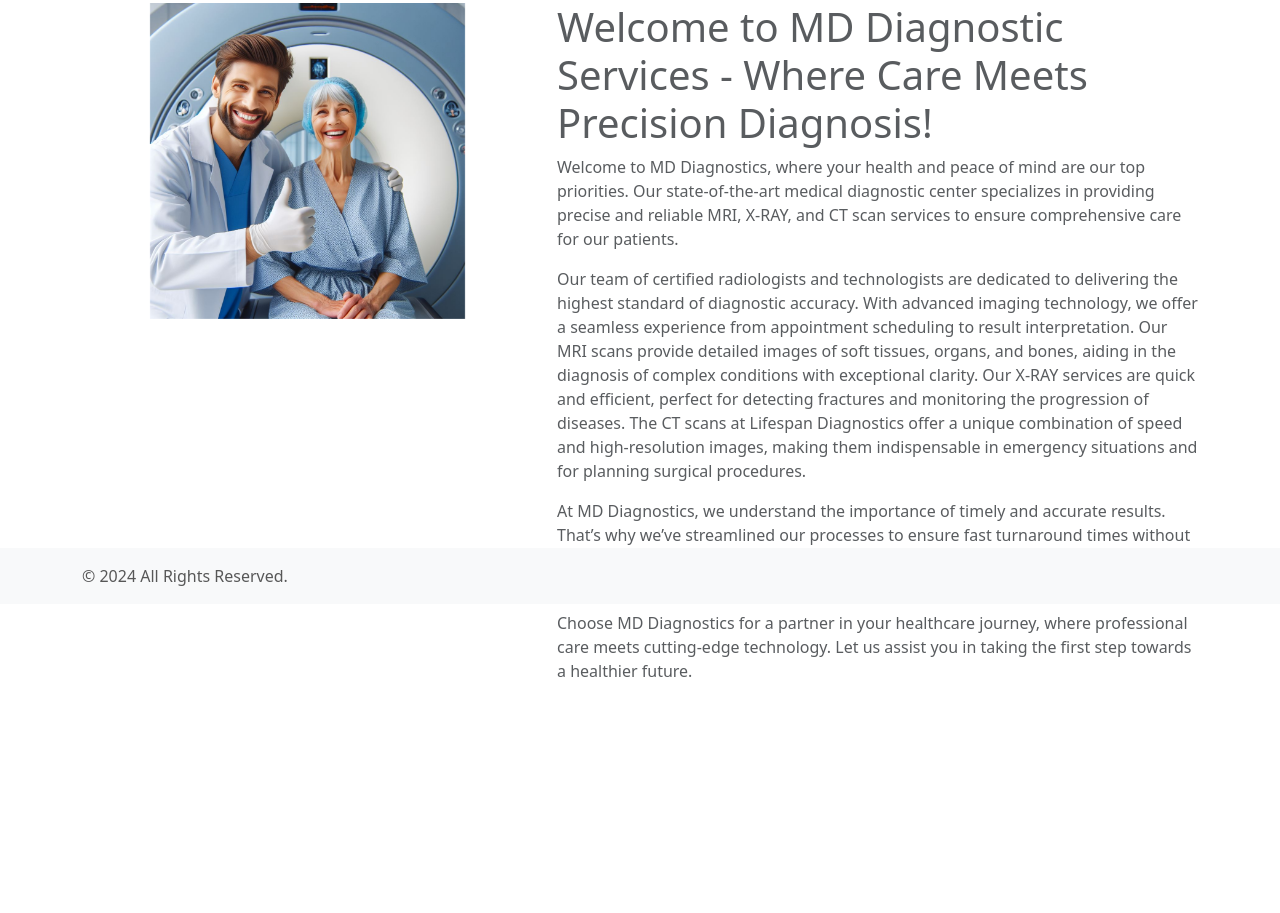
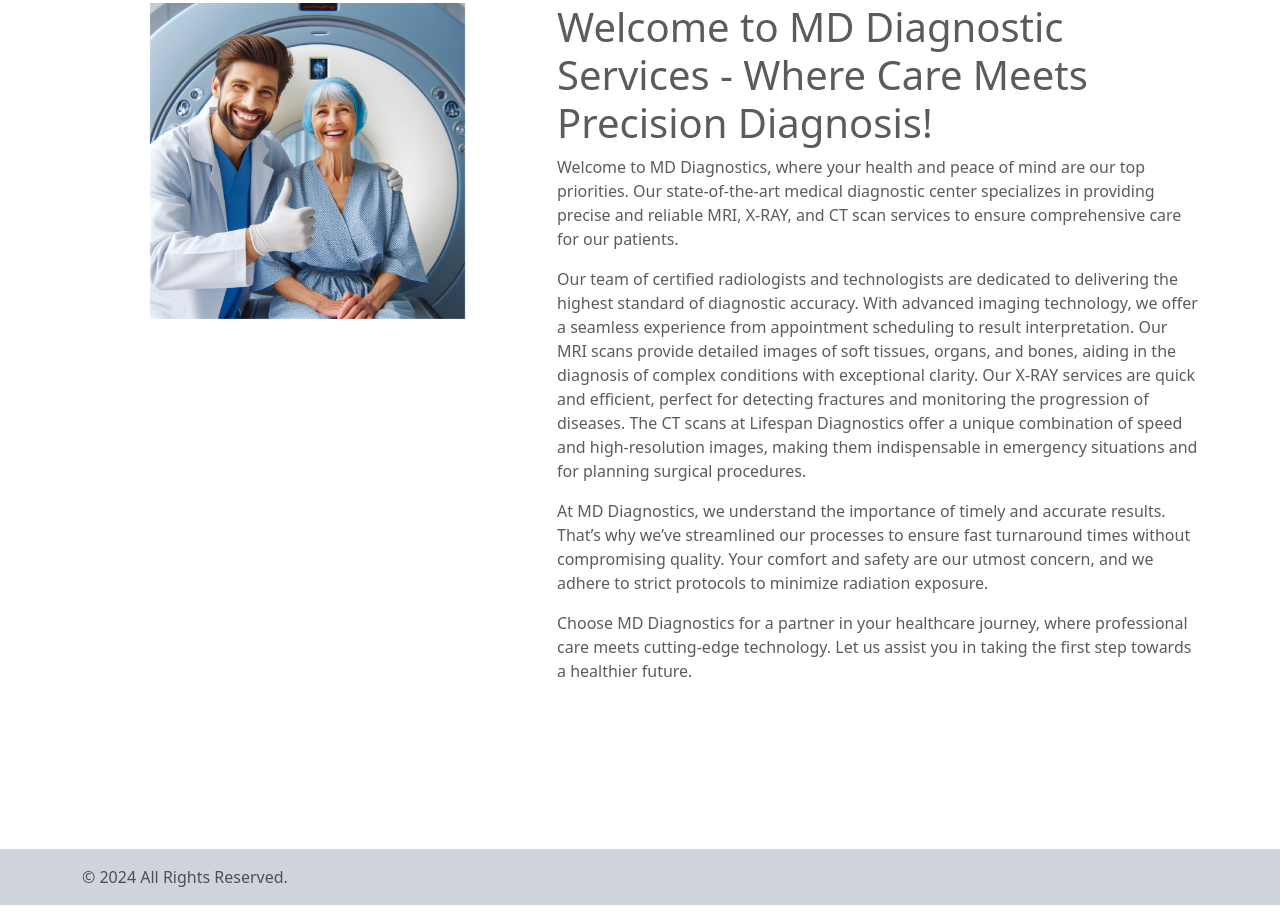
Before and after one commit to borik1and/medicine_diagnostic-, a Django app: page / in a window 1280 px wide. Shown: the part 196-1109 px from the top of the page. Before the commit the page ends 873 px from the top, so only its background shows below. Run offline with Django 4.2, Linux system fonts and the light colour scheme; parts of the project's set-up code (start-up, migrations or seed data) failed here and were passed over.

Commit message:
update base page

```diff
--- a/main/templates/main/base.html
+++ b/main/templates/main/base.html
@@ -8,9 +8,10 @@
     <link href="https://cdn.jsdelivr.net/npm/bootstrap@5.3.3/dist/css/bootstrap.min.css" rel="stylesheet"
           integrity="sha384-QWTKZyjpPEjISv5WaRU9OFeRpok6YctnYmDr5pNlyT2bRjXh0JMhjY6hW+ALEwIH"
           crossorigin="anonymous">
-    <link rel="stylesheet" href="{% static 'css/styles.css' %}">
+     <link rel="stylesheet" href="{% static 'css/styles.css' %}">
 </head>
 <body>
+
     <div class="container-fluid">
         <div class="row">
             <div class="col-1">
@@ -77,14 +78,16 @@
     </div>
 </div>
 
-<body>
-<div class="container mt-4">
-    {% block content %}
-    {% endblock %}
-</div>
-</body>
+    <div class="container mt-4 page-content">
+        {% block content %}
+        {% endblock %}
+    </div>
 
-<div class="navbar fixed-bottom navbar-light bg-light">
+    <div class="mt-5"></div>
+
+
+
+<div class="p-3 mb-2 bg-dark-subtle text-dark-emphasis">
     <div class="container">
         <span class="navbar-text">
             © 2024 All Rights Reserved.
@@ -96,6 +99,5 @@
         integrity="sha384-YvpcrYf0tY3lHB60NNkmXc5s9fDVZLESaAA55NDzOxhy9GkcIdslK1eN7N6jIeHz"
         crossorigin="anonymous"></script>
 <script src="{% static 'js/script.js' %}"></script>
-
 </body>
 </html>
--- a/static/css/styles.css
+++ b/static/css/styles.css
@@ -15,3 +15,8 @@
     opacity: 1;
     transform: translateY(0);
 }
+
+
+.page-content {
+    margin-bottom: 150px; /* Установите желаемый отступ снизу страницы (например, 80 пикселей) */
+}
```
